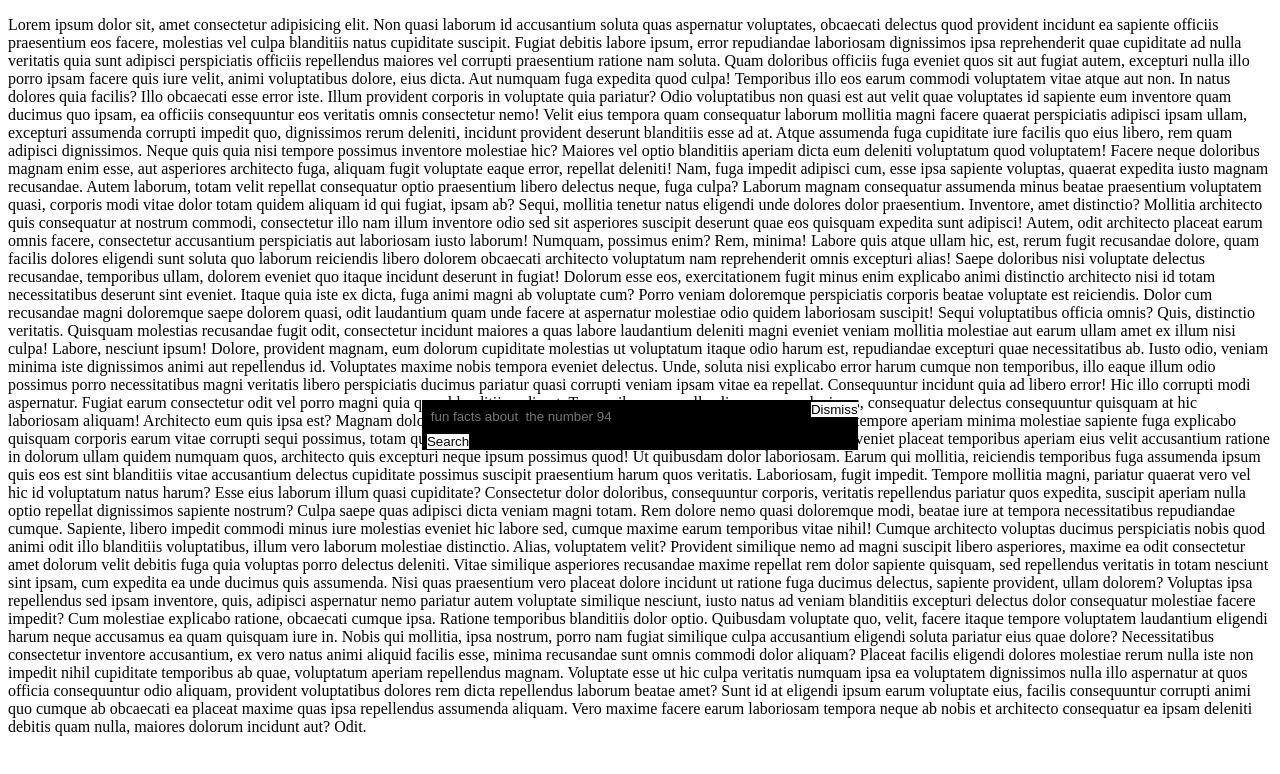
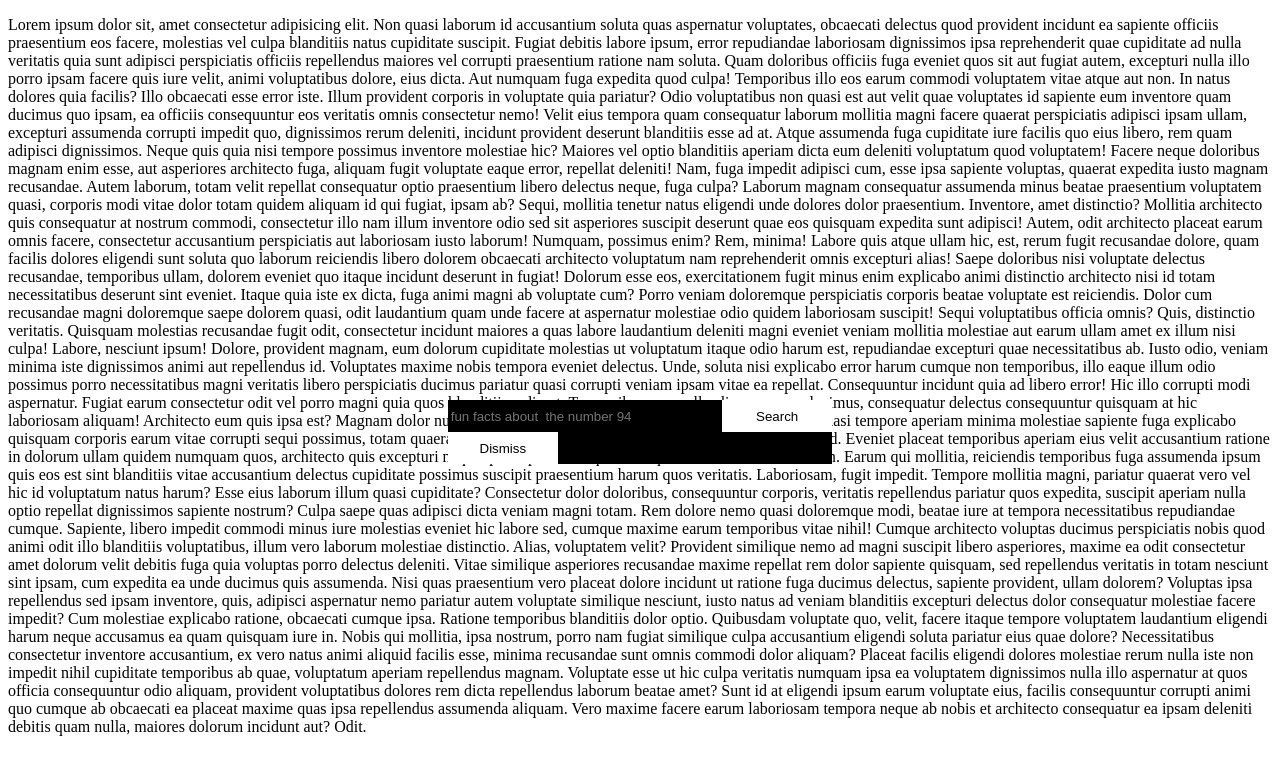
Before and after one commit to Abdool-Zaid/video-tut-shortcut, a plain HTML site: page index.html in a window 1280 px wide. Drawn offline with Linux system fonts and the light colour scheme.

Commit message:
switching to display grid

```diff
--- a/index.html
+++ b/index.html
@@ -21,8 +21,7 @@
             let search_field = document.createElement("input")
             let search_btn = document.createElement("button")
             let close_btn = document.createElement("button")
-            let line_one = document.createElement("div")
-            let line_two = document.createElement("div")
+            let spacer =document.createElement("div")
             let style_sheet =  new CSSStyleSheet()
 
             search_btn.textContent = "Search"
@@ -35,20 +34,54 @@
             padding:0;
             margin:0;
             }`)
+
+            style_sheet.insertRule(`.parent {
+display: grid;
+    grid-template-columns: repeat(7, 1fr);
+    grid-template-rows: repeat(4, 1fr);
+    gap: 0px;
+    width:30vw;
+}`)
+style_sheet.insertRule(`
+.div1 {
+    grid-column: span 5 / span 5;
+    grid-row: span 2 / span 2;
+}
+`)
+
+style_sheet.insertRule(`
+.div2 {
+    grid-column: span 2 / span 2;
+    grid-row: span 2 / span 2;
+    grid-column-start: 6;
+}
+`)
+style_sheet.insertRule(`
+.div3 {
+    grid-column: span 2 / span 2;
+    grid-row: span 2 / span 2;
+    grid-row-start: 3;
+}
+`)
+style_sheet.insertRule(`
+.div4 {
+    grid-column: span 5 / span 5;
+    grid-row: span 2 / span 2;
+    grid-column-start: 3;
+    grid-row-start: 3;
+}
+`)
+
             style_sheet.insertRule(` .dialog {
             background-color : black;
             padding:0;
-            display:flex;
             top: 50%;
-            justify-content: flex-end;
-            width:34vw;
             border:none
             } `)
              style_sheet.insertRule(`#search_field{
               	box-sizing: content-box;
                 color:white;
                 height:2rem;
-                width: 30vw;
                 padding-inline:1%;
 	            -webkit-appearance: none;
 	            -moz-appearance: none;
@@ -67,18 +100,23 @@
 
 
             search_dialog.classList.add("dialog")
+            search_dialog.classList.add("parent")
             search_field.classList.add("search_dialog_reset")
             search_field.classList.add("dialog")
+            search_field.classList.add("div1")
             search_field.id="search_field"
             search_btn.classList.add("search_dialog_reset")
+            search_btn.classList.add("div2")
             search_btn.classList.add("dialog_inverse")
             close_btn.classList.add("search_dialog_reset")
+            close_btn.classList.add("div3")
             close_btn.classList.add("dialog_inverse")
-            line_one.appendChild(search_field)
-            line_one.appendChild(search_btn)
-            line_two.appendChild(close_btn)
-            search_dialog.appendChild(line_one)
-            search_dialog.appendChild(line_two)
+            spacer.classList.add("div4")
+
+            search_dialog.appendChild(search_field)
+            search_dialog.appendChild(search_btn)
+            search_dialog.appendChild(close_btn)
+            search_dialog.appendChild(spacer)
 
             document.adoptedStyleSheets.push(style_sheet)// injection happens here
             document.body.appendChild(search_dialog) // injection happens here
```
Also changed, not shown: notes.txt.
